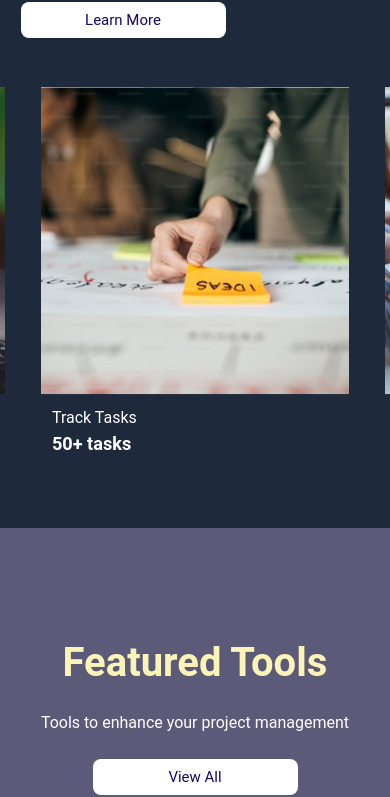
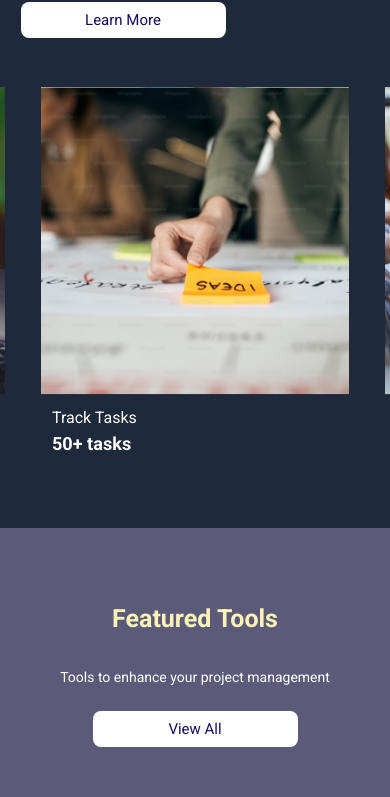
Before and after one commit to MVISHNU-BR/TI-REX-Desafio-02, a React (Vite) app in the folder project-manager/: page / in a window 390 px wide. Shown: the part 1006-1803 px from the top of the page. Built offline with nearby package versions, Linux system fonts and the light colour scheme.

Commit message:
responsive components secetion 2 n 3 parte 1

```diff
--- a/project-manager/src/components/FeaturedTools.tsx
+++ b/project-manager/src/components/FeaturedTools.tsx
@@ -5,17 +5,19 @@
 
 const FeaturedTools = () => {
   return (
-    <div className="flex flex-col items-center justify-center gap-[60px] py-[105px] px-[170px] bg-azul-dessaturado ">
+    <div className="flex flex-col items-center justify-center gap-[60px] py-[59px] px-[24px] md:py-[105px] md:px-[170px] bg-azul-dessaturado ">
       <div className="flex flex-col justify-center items-center text-center  gap-6 w-[1100px] h-[168px]">
-        <h1 className="text-[40px] leading-[48px] text-amarelo-claro font-bold">
+        <h1 className="md:text-[40px] text-[25px] leading-[48px] text-amarelo-claro font-bold">
           Featured Tools
         </h1>
-        <p className="text-white">Tools to enhance your project management</p>
+        <p className="text-white text-sm md:text-base">
+          Tools to enhance your project management
+        </p>
         <button className="mx-auto text-[15px] bg-white text-roxo w-[205px] rounded-lg h-9 f md:mx-0 md:w-[240px] md:text-base lg:w-[240px] lg:h-12 lg:font-semibold">
           View All
         </button>
       </div>
-      <div className="flex gap-10">
+      <div className="flex flex-col xl:flex xl:flex-row gap-10">
         <div className="flex justify-center items-center flex-col gap-5 w-[245px] h-[204px]">
           <div className="rounded-full w-[100px] h-[100px] bg-white flex justify-center items-center text-green-300">
             <img src={tool} alt="" />
@@ -31,7 +33,7 @@
           </div>
           <div className="flex flex-col items-center justify-center gap-2 text-center text-white">
             <p className="text-xl leading-7">Deadline Tracker</p>
-            <p className='font-semibold'>Keep track of project deadlines</p>
+            <p>Keep track of project deadlines</p>
           </div>
         </div>
         <div className="flex justify-center items-center flex-col gap-5 w-[245px] h-[204px]">
--- a/project-manager/src/components/TheManager.tsx
+++ b/project-manager/src/components/TheManager.tsx
@@ -4,7 +4,7 @@
 
 const TheManager = () => {
   return (
-    <div className="bg-azul-escuro text-white py-[60px] px-[20.5px] flex flex-col gap-[49px] xl:flex xl:flex-col items-center">
+    <div className="bg-azul-escuro text-white py-[60px] px-[20.5px] flex flex-col gap-[49px] xl:flex xl:flex-col items-center overflow-hidden">
       <div
         className="md:w-[656px] md:h-[216px] md:mx-auto xl:w-[1100px] xl:h-[192px] xl:flex xl:flex-col xl:gap-6 xl:mx-[170px]
       "
@@ -22,7 +22,7 @@
           Learn More
         </button>
       </div>
-      <div className="flex gap-9 md:px-11 lg:gap-10 overflow-hidden">
+      <div className="flex gap-9 md:px-11 lg:gap-10">
         <div className="flex flex-col">
           <img
             src={img1}
--- a/project-manager/src/index.css
+++ b/project-manager/src/index.css
@@ -1,12 +1,12 @@
+@import url('https://fonts.googleapis.com/css2?family=Roboto:ital,wght@0,100;0,300;0,400;0,500;0,700;0,900;1,100;1,300;1,400;1,500;1,700;1,900&display=swap');
 @tailwind base;
 @tailwind components;
 @tailwind utilities;
 
-
 .debug {
-    border: 1px solid red;
+  border: 1px solid red;
 }
 
 body {
-    font-family: 'Roboto', sans-serif;
+  font-family: 'Roboto', sans-serif;
 }
```
Also changed, not shown: project-manager/src/pages/Home.tsx (+8 -8 lines).
